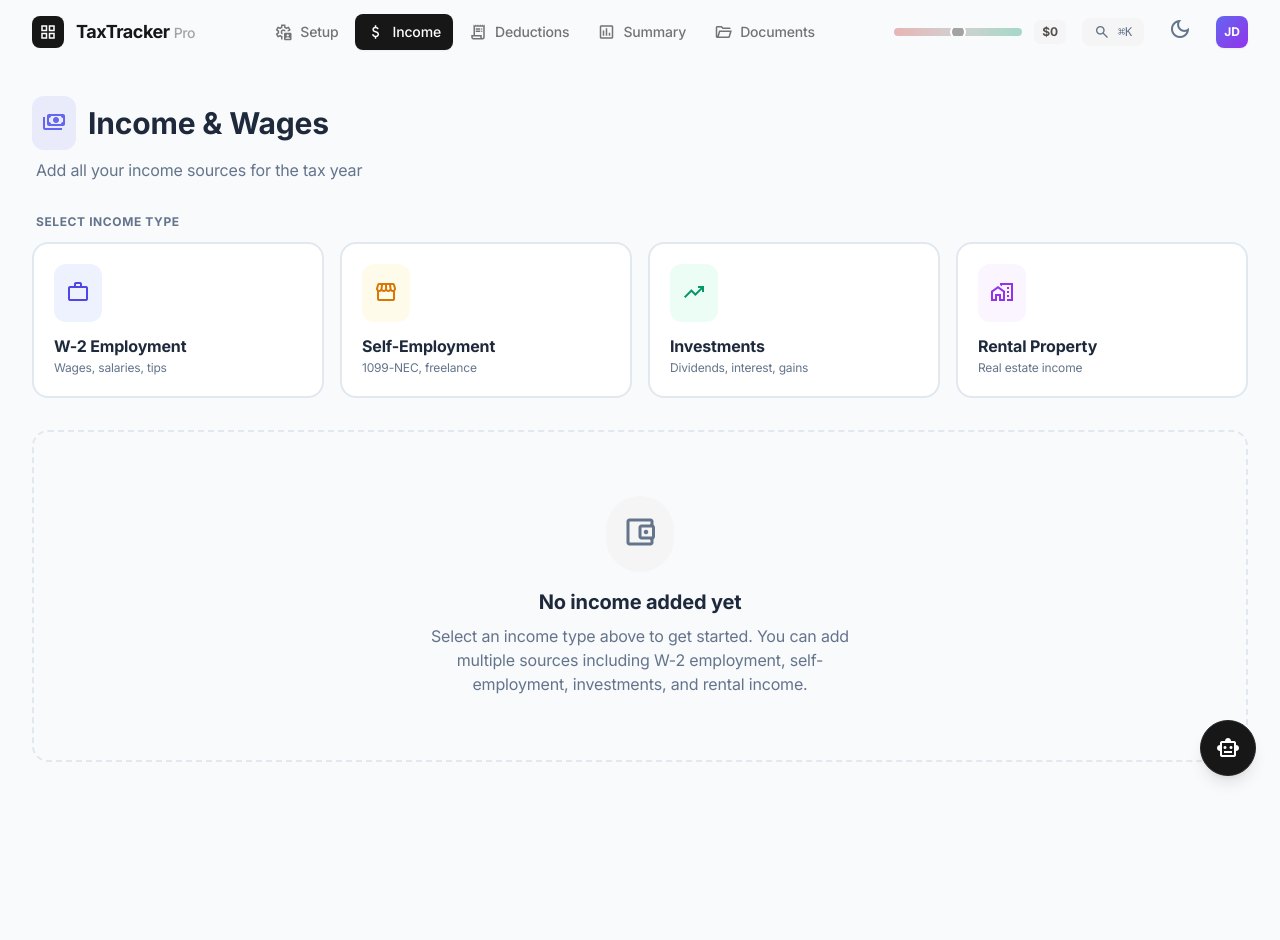
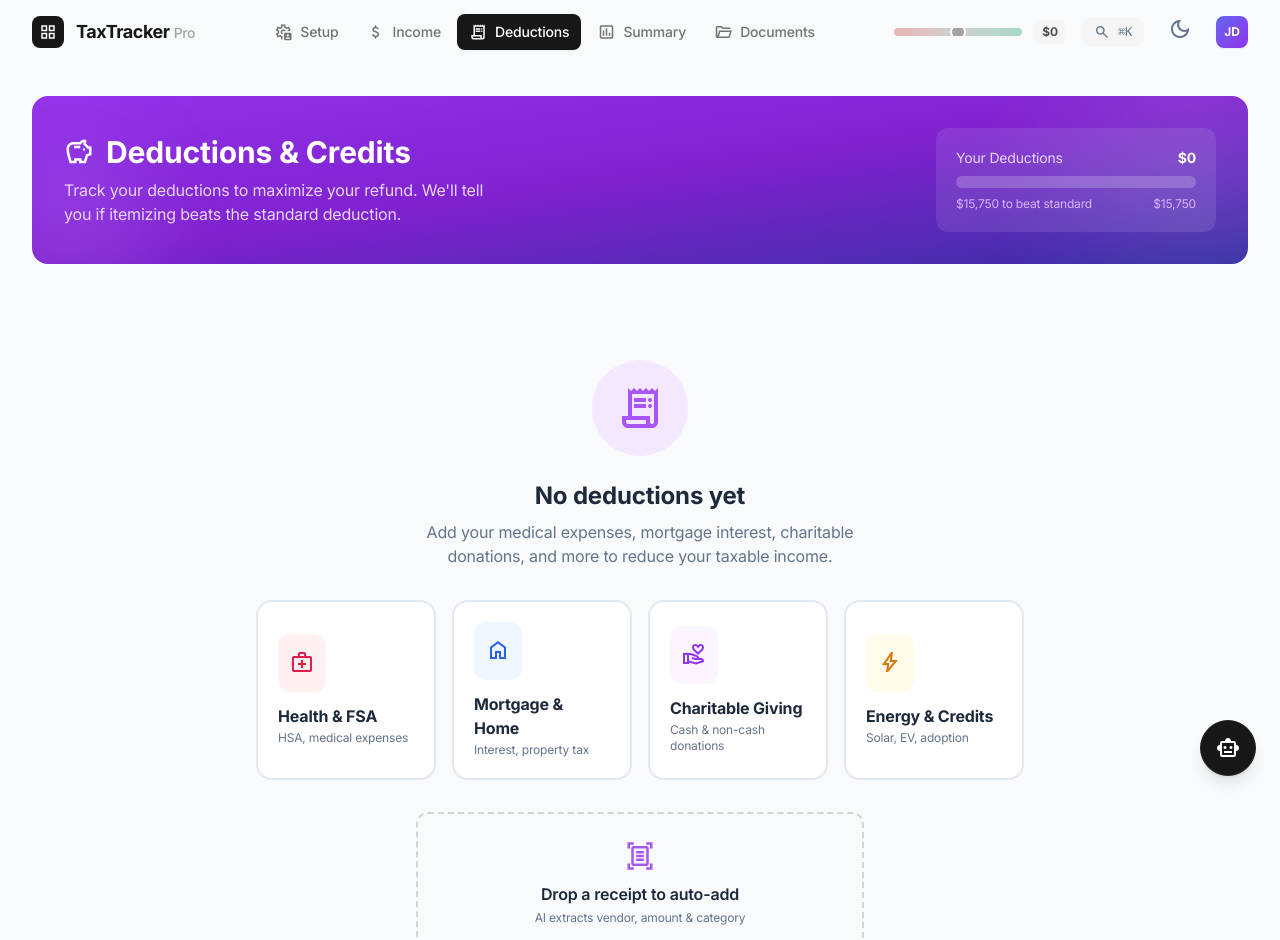
Before and after one commit to Clondin/Tax-Tracker-Pro-, a React (Vite) app: page /#/deductions in a window 1280 px wide. Before the commit this address led to /#/income. Shown: the top 940 px of the page. Before the commit the page ends 874 px from the top, so only its background shows below. Built offline with nearby package versions, Linux system fonts and the light colour scheme.

Commit message:
Redesign: Complete Deductions page overhaul with hero header, progress bar, and engaging empty state

```diff
--- a/pages/DeductionsPage.tsx
+++ b/pages/DeductionsPage.tsx
@@ -134,55 +134,121 @@ const DeductionsPage: React.FC<DeductionsPageProps> = ({ deductions, setDeductio
 
     return (
         <div className="flex flex-col gap-8 h-full animate-in fade-in duration-500 pb-20">
-            {/* Header */}
-            <div className="flex flex-col md:flex-row md:items-end justify-between gap-4">
+            {/* Hero Header */}
+            <div className="relative overflow-hidden rounded-2xl bg-gradient-to-br from-purple-600 via-purple-700 to-indigo-800 p-8 text-white">
+                <div className="absolute top-0 right-0 -mr-20 -mt-20 w-64 h-64 bg-white/10 rounded-full blur-3xl"></div>
+                <div className="absolute bottom-0 left-0 -ml-10 -mb-10 w-40 h-40 bg-purple-400/20 rounded-full blur-2xl"></div>
+
+                <div className="relative z-10 flex flex-col md:flex-row md:items-center justify-between gap-6">
                     <div>
                         <div className="flex items-center gap-3 mb-2">
-                        <div className="p-2.5 bg-purple-500/10 rounded-xl">
-                            <span className="material-symbols-outlined text-purple-500 text-2xl">receipt_long</span>
+                            <span className="material-symbols-outlined text-3xl">savings</span>
+                            <h1 className="text-3xl font-bold">Deductions & Credits</h1>
                         </div>
-                        <h1 className="text-3xl font-bold text-text-main dark:text-white">Deductions & Credits</h1>
-                    </div>
-                    <p className="text-text-muted ml-1">Reduce your taxable income with eligible deductions</p>
+                        <p className="text-purple-200 max-w-md">Track your deductions to maximize your refund. We'll tell you if itemizing beats the standard deduction.</p>
                     </div>
 
-                <div className="flex gap-4">
-                    <div className="glass-card rounded-xl px-5 py-3 border-l-4 border-l-purple-500">
-                        <div className="text-xs font-bold text-purple-600 dark:text-purple-400 uppercase tracking-wide">Total Deductions</div>
-                        <div className="text-2xl font-bold text-purple-700 dark:text-purple-300">${totalDeductions.toLocaleString()}</div>
+                    {/* Progress Visualization */}
+                    <div className="bg-white/10 backdrop-blur-md rounded-xl p-5 min-w-[280px]">
+                        <div className="flex justify-between text-sm mb-2">
+                            <span className="text-purple-200">Your Deductions</span>
+                            <span className="font-bold">${totalDeductions.toLocaleString()}</span>
                         </div>
-                    <div className="glass-card rounded-xl px-5 py-3 border-l-4 border-l-neutral-400 hidden sm:block">
-                        <div className="text-xs font-bold text-neutral-500 dark:text-neutral-400 uppercase tracking-wide">Standard Ded. (Target)</div>
-                        <div className="text-2xl font-bold text-neutral-600 dark:text-neutral-300">$15,750</div>
+                        <div className="h-3 bg-white/20 rounded-full overflow-hidden mb-2">
+                            <motion.div
+                                className="h-full bg-gradient-to-r from-emerald-400 to-emerald-300 rounded-full"
+                                initial={{ width: 0 }}
+                                animate={{ width: `${Math.min((totalDeductions / 15750) * 100, 100)}%` }}
+                                transition={{ duration: 0.8, ease: "easeOut" }}
+                            />
+                        </div>
+                        <div className="flex justify-between text-xs">
+                            <span className={totalDeductions >= 15750 ? "text-emerald-300 font-bold" : "text-purple-300"}>
+                                {totalDeductions >= 15750 ? "✓ Itemize!" : `$${(15750 - totalDeductions).toLocaleString()} to beat standard`}
+                            </span>
+                            <span className="text-purple-300">$15,750</span>
+                        </div>
                     </div>
                 </div>
             </div>
 
-            {/* AI Receipt Scanner - Compact Inline */}
+            {/* Empty State or Content */}
+            {deductions.length === 0 ? (
+                <div className="flex-1 flex flex-col items-center justify-center py-16">
+                    <div className="w-24 h-24 rounded-full bg-purple-100 dark:bg-purple-900/30 flex items-center justify-center mb-6">
+                        <span className="material-symbols-outlined text-5xl text-purple-500">receipt_long</span>
+                    </div>
+                    <h2 className="text-2xl font-bold text-text-main dark:text-white mb-2">No deductions yet</h2>
+                    <p className="text-text-muted text-center max-w-md mb-8">
+                        Add your medical expenses, mortgage interest, charitable donations, and more to reduce your taxable income.
+                    </p>
+
+                    {/* Quick Start Cards */}
+                    <div className="grid grid-cols-2 md:grid-cols-4 gap-4 w-full max-w-3xl">
+                        {DEDUCTION_CATEGORIES.map(cat => (
+                            <motion.button
+                                key={cat.id}
+                                whileHover={{ scale: 1.03, y: -4 }}
+                                whileTap={{ scale: 0.98 }}
+                                onClick={() => selectCategory(cat.id)}
+                                className={cn(
+                                    "p-5 rounded-2xl border-2 text-left transition-all duration-300",
+                                    "bg-white dark:bg-card-dark border-border-light dark:border-border-dark",
+                                    "hover:shadow-xl hover:border-purple-300 dark:hover:border-purple-700"
+                                )}
+                            >
+                                <div className={`p-3 rounded-xl inline-block mb-3 ${cat.bgColor}`}>
+                                    <span className={`material-symbols-outlined text-2xl ${cat.color}`}>{cat.icon}</span>
+                                </div>
+                                <div className="font-bold text-text-main dark:text-white">{cat.label}</div>
+                                <div className="text-xs text-text-muted mt-0.5">{cat.subtitle}</div>
+                            </motion.button>
+                        ))}
+                    </div>
+
+                    {/* AI Scanner Callout */}
                     <div
                         onDragOver={(e) => { e.preventDefault(); setIsDragging(true); }}
                         onDragLeave={() => setIsDragging(false)}
                         onDrop={handleFileDrop}
                         className={cn(
-                    "border border-dashed rounded-xl p-4 transition-all cursor-pointer flex items-center gap-4",
-                    isDragging ? "border-primary bg-primary/5" : "border-neutral-300 dark:border-neutral-700 hover:border-primary/50",
+                            "mt-8 w-full max-w-md border-2 border-dashed rounded-xl p-6 text-center cursor-pointer transition-all",
+                            isDragging ? "border-purple-500 bg-purple-50 dark:bg-purple-900/20" : "border-neutral-300 dark:border-neutral-700 hover:border-purple-400",
                             isScanning && "animate-pulse"
                         )}
                     >
-                <div className={cn("p-2 rounded-lg", isDragging ? "bg-primary text-white" : "bg-neutral-100 dark:bg-neutral-800")}>
+                        <span className="material-symbols-outlined text-3xl text-purple-500 mb-2">{isScanning ? 'hourglass_top' : 'document_scanner'}</span>
+                        <div className="font-semibold text-text-main dark:text-white">
+                            {isScanning ? 'Scanning receipt...' : 'Drop a receipt to auto-add'}
+                        </div>
+                        <div className="text-xs text-text-muted mt-1">AI extracts vendor, amount & category</div>
+                    </div>
+                </div>
+            ) : (
+                <>
+                    {/* AI Scanner - Compact */}
+                    <div
+                        onDragOver={(e) => { e.preventDefault(); setIsDragging(true); }}
+                        onDragLeave={() => setIsDragging(false)}
+                        onDrop={handleFileDrop}
+                        className={cn(
+                            "border border-dashed rounded-xl p-4 flex items-center gap-4 cursor-pointer transition-all",
+                            isDragging ? "border-purple-500 bg-purple-50 dark:bg-purple-900/20" : "border-neutral-300 dark:border-neutral-700 hover:border-purple-400",
+                            isScanning && "animate-pulse"
+                        )}
+                    >
+                        <div className={cn("p-2 rounded-lg", isDragging ? "bg-purple-500 text-white" : "bg-neutral-100 dark:bg-neutral-800")}>
                             <span className="material-symbols-outlined text-xl">{isScanning ? 'hourglass_top' : 'document_scanner'}</span>
                         </div>
                         <div className="flex-1">
-                    <span className="font-semibold text-sm text-text-main dark:text-white">
-                        {isScanning ? 'Scanning...' : 'AI Receipt Scanner'}
-                    </span>
-                    <span className="text-xs text-text-muted ml-2">Drop receipt image</span>
+                            <span className="font-semibold text-sm text-text-main dark:text-white">{isScanning ? 'Scanning...' : 'AI Receipt Scanner'}</span>
+                            <span className="text-xs text-text-muted ml-2">Drop image to auto-add</span>
                         </div>
                     </div>
 
-            {/* Deduction Category Cards - Full Width */}
+                    {/* Category Cards */}
                     <div>
-                <label className="text-xs font-bold text-text-muted uppercase tracking-wider mb-3 block ml-1">Select Deduction Type</label>
+                        <label className="text-xs font-bold text-text-muted uppercase tracking-wider mb-3 block">Add New Deduction</label>
                         <div className="grid grid-cols-2 md:grid-cols-4 gap-4">
                             {DEDUCTION_CATEGORIES.map(cat => (
                                 <motion.button
@@ -191,19 +257,61 @@ const DeductionsPage: React.FC<DeductionsPageProps> = ({ deductions, setDeductio
                                     whileTap={{ scale: 0.98 }}
                                     onClick={() => selectCategory(cat.id)}
                                     className={cn(
-                                "relative group p-5 rounded-2xl border-2 text-left transition-all duration-300",
-                                "bg-white dark:bg-card-dark border-border-light dark:border-border-dark hover:border-neutral-300 dark:hover:border-neutral-600 hover:shadow-xl"
+                                        "p-4 rounded-xl border text-left transition-all",
+                                        "bg-white dark:bg-card-dark border-border-light dark:border-border-dark hover:border-purple-300 dark:hover:border-purple-700 hover:shadow-lg"
                                     )}
                                 >
-                            <div className={`p-3 rounded-xl inline-block mb-3 transition-colors ${cat.bgColor}`}>
-                                <span className={`material-symbols-outlined text-2xl ${cat.color}`}>{cat.icon}</span>
+                                    <div className="flex items-center gap-3">
+                                        <div className={`p-2 rounded-lg ${cat.bgColor}`}>
+                                            <span className={`material-symbols-outlined text-lg ${cat.color}`}>{cat.icon}</span>
                                         </div>
-                            <div className="font-bold text-text-main dark:text-white">{cat.label}</div>
-                            <div className="text-xs text-text-muted mt-0.5">{cat.subtitle}</div>
+                                        <div>
+                                            <div className="font-semibold text-sm text-text-main dark:text-white">{cat.label}</div>
+                                            <div className="text-xs text-text-muted">{cat.subtitle}</div>
+                                        </div>
+                                    </div>
                                 </motion.button>
                             ))}
                         </div>
                     </div>
+
+                    {/* Existing Deductions List */}
+                    <div>
+                        <label className="text-xs font-bold text-text-muted uppercase tracking-wider mb-3 block">Your Deductions ({deductions.length})</label>
+                        <div className="space-y-3">
+                            {deductions.map((item, idx) => {
+                                const style = getCategoryStyle(getCategoryForItem(item));
+                                return (
+                                    <motion.div
+                                        key={item.id}
+                                        initial={{ opacity: 0, y: 10 }}
+                                        animate={{ opacity: 1, y: 0 }}
+                                        transition={{ delay: idx * 0.05 }}
+                                        className="flex items-center gap-4 p-4 rounded-xl bg-white dark:bg-card-dark border border-border-light dark:border-border-dark hover:shadow-md transition-all group"
+                                    >
+                                        <div className={`p-2 rounded-lg ${style?.bgColor}`}>
+                                            <span className={`material-symbols-outlined ${style?.color}`}>{style?.icon}</span>
+                                        </div>
+                                        <div className="flex-1 min-w-0">
+                                            <div className="font-semibold text-text-main dark:text-white truncate">{item.description}</div>
+                                            <div className="text-xs text-text-muted">{style?.label}</div>
+                                        </div>
+                                        <div className="text-lg font-bold text-text-main dark:text-white">${item.amount.toLocaleString()}</div>
+                                        <div className="flex gap-1 opacity-0 group-hover:opacity-100 transition-opacity">
+                                            <button onClick={() => handleEdit(item)} className="p-2 hover:bg-neutral-100 dark:hover:bg-neutral-800 rounded-lg transition-colors">
+                                                <span className="material-symbols-outlined text-lg text-text-muted">edit</span>
+                                            </button>
+                                            <button onClick={() => handleDelete(item.id)} className="p-2 hover:bg-red-50 dark:hover:bg-red-900/20 rounded-lg transition-colors">
+                                                <span className="material-symbols-outlined text-lg text-red-500">delete</span>
+                                            </button>
+                                        </div>
+                                    </motion.div>
+                                );
+                            })}
+                        </div>
+                    </div>
+                </>
+            )}
 
             {/* Wizard Panel */}
             <WizardPanel
```
Lines whose indentation alone changed are shown as unchanged.
